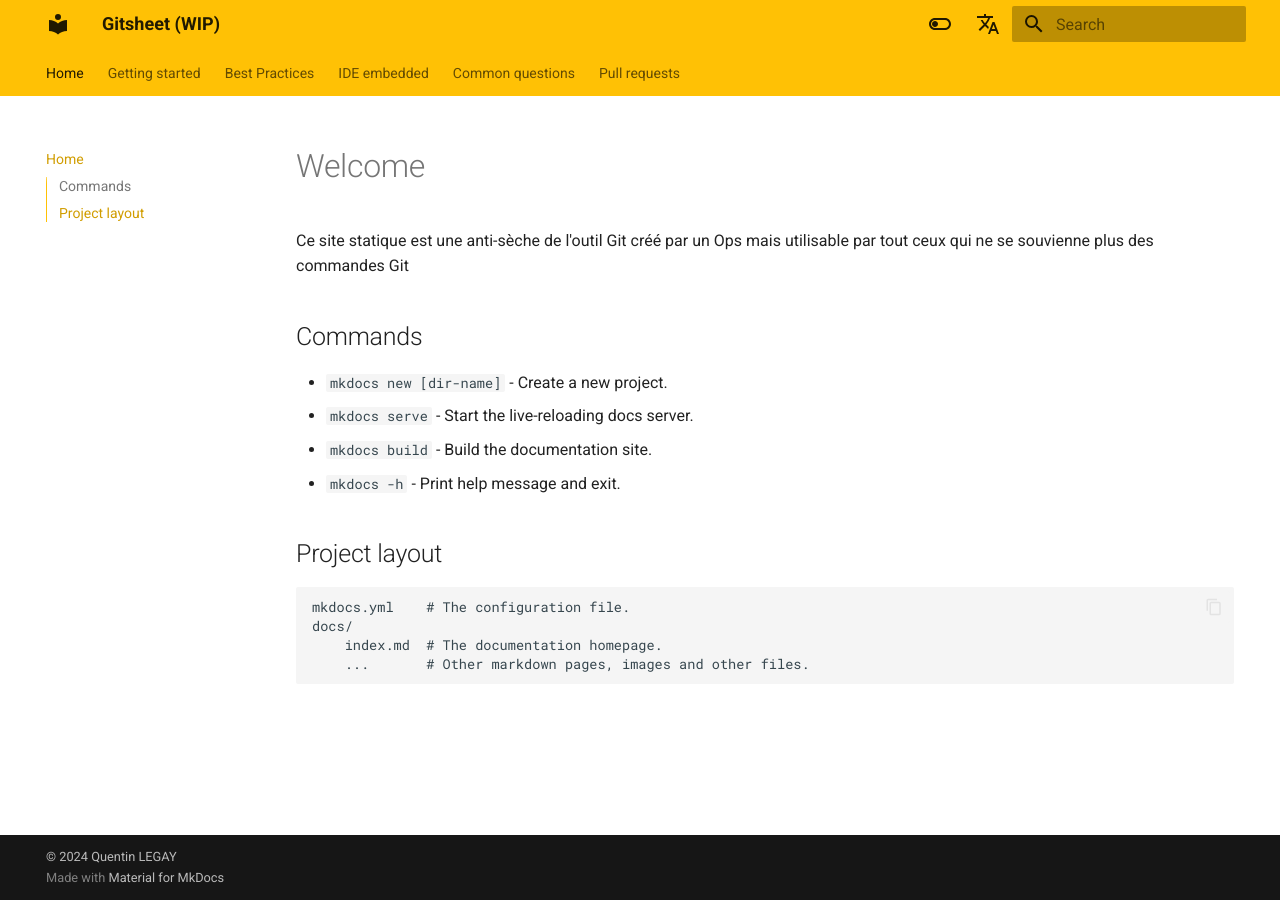
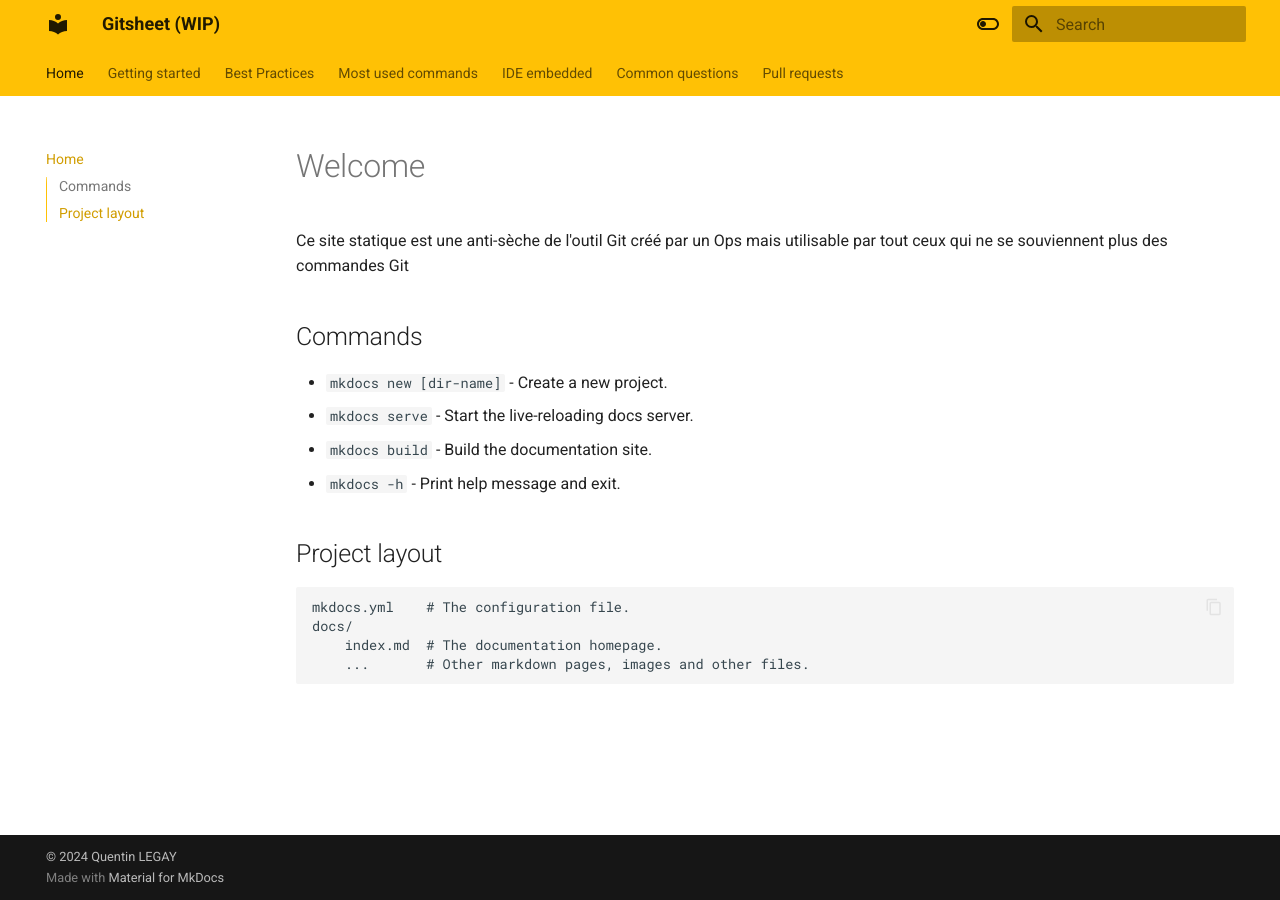
Before and after one commit to quentinlegay/gitsheet, an MkDocs documentation site: the page built from docs/index.md, in a window 1280 px wide. Built offline with MkDocs 1.6.1 and Material for MkDocs 9.7.7, drawn with Linux system fonts in a browser that asks for light colours; comment, search, counter and statistics services are not loaded; some of the changed lines change nothing that is shown.

Commit message:
add section + improve structure

```diff
--- a/docs/index.md
+++ b/docs/index.md
@@ -1,6 +1,6 @@
 # Welcome
 
-Ce site statique est une anti-sèche de l'outil Git créé par un Ops mais utilisable par tout ceux qui ne se souvienne plus des commandes Git
+Ce site statique est une anti-sèche de l'outil Git créé par un Ops mais utilisable par tout ceux qui ne se souviennent plus des commandes Git
 
 ## Commands
 
--- a/mkdocs.yml
+++ b/mkdocs.yml
@@ -24,23 +24,25 @@
         name: Switch to light mode
       primary: amber
       accent: orange
-extra:
-  alternate:
-    - name: Français
-      link: /fr/
-      lang: fr
-    - name: English
-      link: /en/
-      lang: en
+# extra:
+#   alternate:
+#     - name: Français
+#       link: /fr/
+#       lang: fr
+#     - name: English
+#       link: /en/
+#       lang: en
 # Page tree
 nav:
   - Home: index.md
   - Getting started:
+    - Installation: install.md
     - SSH key: ssh_key.md
-    - Most used commands: most_used_commands.md
+    - Basic commands: basic_commands.md
   - Best Practices:
     - Conventions: conventions.md
     - Pre-commit: pre-commit.md
+  - Most used commands: most_used_commands.md
   - IDE embedded:
     - VS Code : vscode.md
   - Common questions:
```
